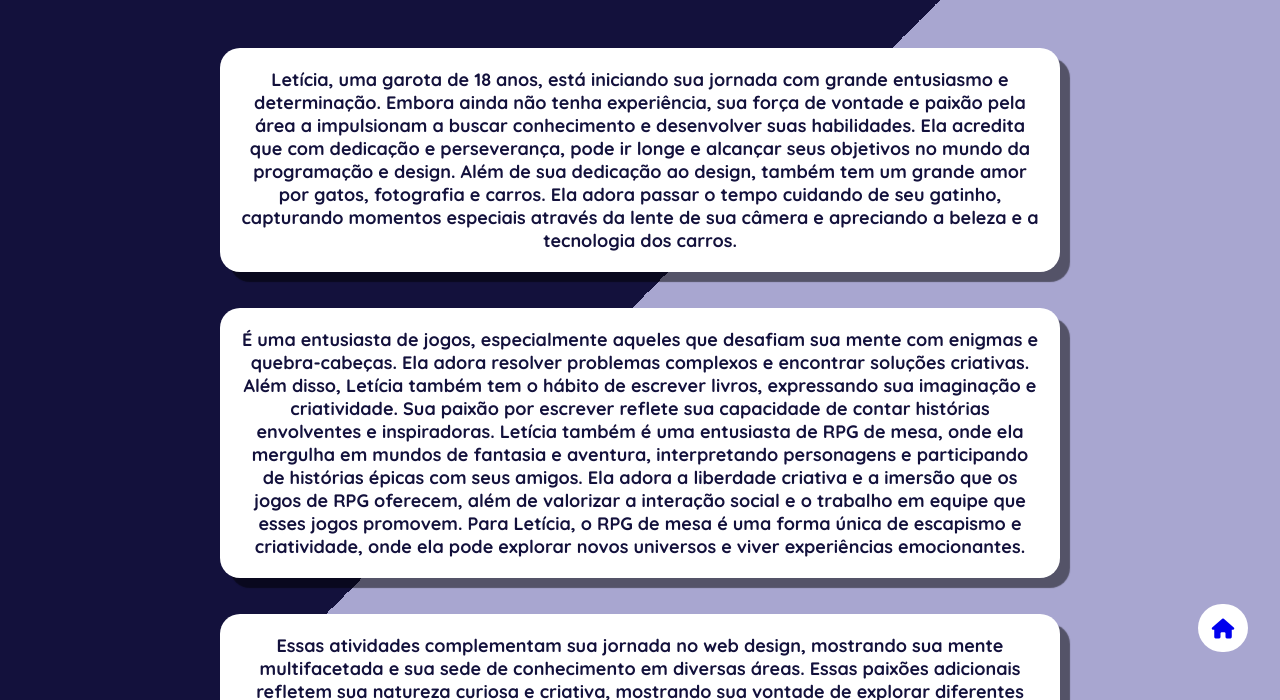
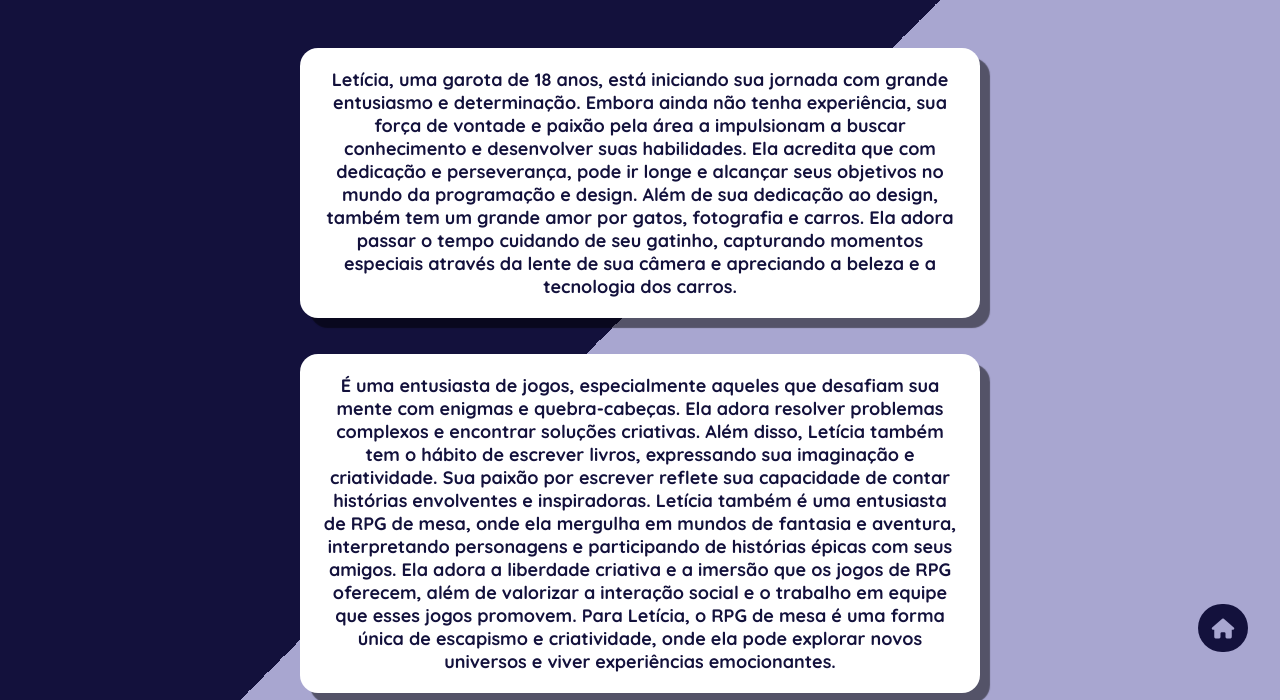
Before and after one commit to haydeken/PROJETO-FIAP, a plain HTML site: page ASSETS/PAGES/sobremim/sobremim.html in a window 1280 px wide. Shown: the part 100-800 px from the top of the page. Drawn offline with Linux system fonts and the light colour scheme.

Commit message:
modified:   ASSETS/CSS/styles.css 	modified:   ASSETS/PAGES/contato/style.css 	modified:   ASSETS/PAGES/redessociais/style.css 	modified:   ASSETS/PAGES/sobremim/styles.css

```diff
--- a/ASSETS/CSS/styles.css
+++ b/ASSETS/CSS/styles.css
@@ -4,6 +4,7 @@ body {
     padding: 0;
     height: 100vh;
     background: linear-gradient(135deg, #13113c 50%, #a8a6d0 50%);
+    background-attachment: fixed;
     position: relative;
     font-family: "Quicksand", sans-serif;
     font-optical-sizing: auto;
--- a/ASSETS/PAGES/contato/style.css
+++ b/ASSETS/PAGES/contato/style.css
@@ -4,6 +4,7 @@ body {
     padding: 0;
     height: 100vh;
     background: linear-gradient(135deg, #13113c 50%, #a8a6d0 50%);
+    background-attachment: fixed;
     position: relative;
     font-family: "Quicksand", sans-serif;
     font-optical-sizing: auto;
--- a/ASSETS/PAGES/redessociais/style.css
+++ b/ASSETS/PAGES/redessociais/style.css
@@ -4,6 +4,7 @@ body {
     padding: 0;
     height: 100vh;
     background: linear-gradient(135deg, #13113c 50%, #a8a6d0 50%);
+    background-attachment: fixed;
     position: relative;
     font-family: "Quicksand", sans-serif;
     font-optical-sizing: auto;
--- a/ASSETS/PAGES/sobremim/styles.css
+++ b/ASSETS/PAGES/sobremim/styles.css
@@ -3,6 +3,7 @@ body {
     padding: 0;
     height: 100vh;
     background: linear-gradient(135deg, #13113c 50%, #a8a6d0 50%);
+    background-attachment: fixed;
     position: relative;
     font-family: "Quicksand", sans-serif;
     font-optical-sizing: auto;
@@ -23,10 +24,11 @@ h1{
 
 p {
     text-decoration: none;
-    width: 800px;
+    min-width: 30%;
+    max-width: 50%;
     height: px;
     background-color: #ffffff;
-    border-radius: 20px;
+    border-radius: 18px;
     box-shadow: 10px 10px 1px rgba(0, 0, 0, 0.5);
     text-align: center;
 }
@@ -52,11 +54,11 @@ p {
 }
 
 .home_button {
-    position: absolute;
+    position: fixed;
     right: 2rem;
     bottom: 3rem;
     width: fit-content;
-    background: #ffffff;
+    background: #13113c;
     border-radius: 5rem;
 }
 
@@ -64,4 +66,5 @@ p {
     padding: 1rem;
     border-radius: 5rem;
     transform: scale(125%);
+    color:#a8a6d0
 }
```
